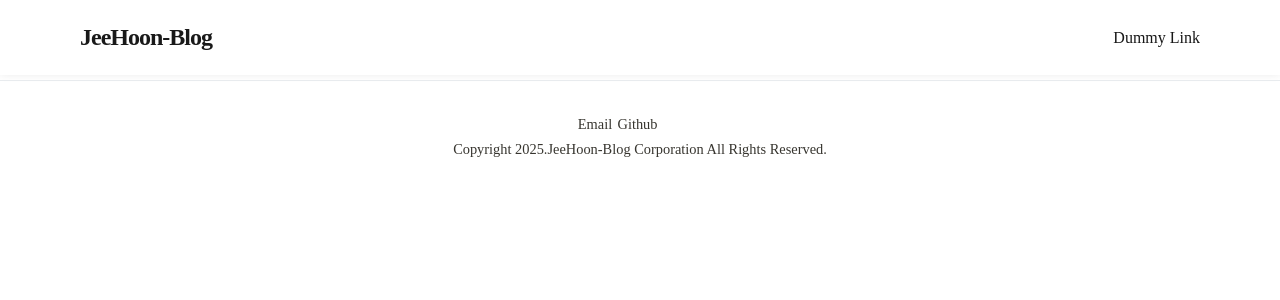
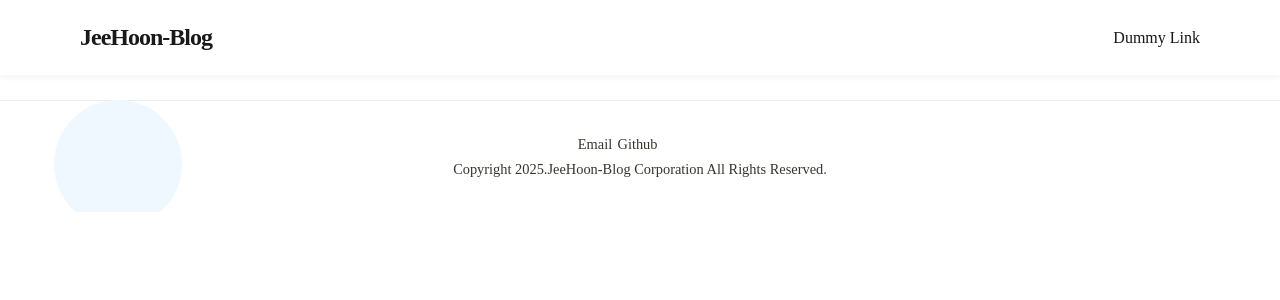
Before and after one commit to gkstj8300/jeehoon-blog, a Next.js app in the folder frontend/: page / in a window 1280 px wide. Shown: the top 300 px of the page. Built offline with nearby package versions, Linux system fonts and the light colour scheme; a web font is replaced by a local one.

Commit message:
feat: Profile 컴포넌트 생성 및 구현 진행중

```diff
--- a/frontend/src/components/layout/Layout.module.scss
+++ b/frontend/src/components/layout/Layout.module.scss
@@ -1,11 +1,5 @@
-.main {
-	flex-grow: 1;
-	width: 100%;
-	padding: 0 10px 80px;
+.layout {
+	margin: 0px auto;
+    padding-top: 100px;
+    max-width: 680px;
 }
-
-.childrenWrapper {
-	&:empty {
-		min-height: 100vh;
-	}
-}
--- a/frontend/src/components/layout/Layout.tsx
+++ b/frontend/src/components/layout/Layout.tsx
@@ -11,9 +11,7 @@ export const Layout: React.FC = ({ children }) => {
             <ContextProviders>
                 <Header />
                 <div className={styles.layout}>
-                    <div className={styles.main}>
-                        {children}
-                    </div>
+                    {children}
                 </div>
                 <Footer />
             </ContextProviders>
--- a/frontend/src/components/home/Home.tsx
+++ b/frontend/src/components/pages/Home/Home.tsx
@@ -1,5 +1,6 @@
 import React from "react";
 import styles from './Home.module.scss';
+import { Profile } from '@/components/pages/Profile';
 
 type Props = {
     className?: string;
@@ -8,6 +9,7 @@ type Props = {
 export const Home: React.FC<Props> = () => {
     return (
         <div className={styles.home}>
+            <Profile />
         </div>
     );
 };
--- /dev/null
+++ b/frontend/src/components/pages/Profile/Profile.module.scss
@@ -0,0 +1,44 @@
+.container {
+    position: relative;
+}
+
+.profile {
+    display: flex;
+    align-items: center;
+    flex-direction: column;
+    position: absolute;
+    right: 112%;
+    top: 0px;
+    width: 200px;
+    height: 100px;
+    font-size: 16px;
+}
+
+.image {
+    flex: 0 0 auto;
+    width: 128px;
+    height: 128px;
+    border-radius: 999px;
+    background-color: aliceblue;
+    background-size: cover;
+    background-position: center center;
+}
+
+.sub {
+    width: 100%;
+}
+
+.author {
+    margin-bottom: 4.8px;
+    font-size: 24px;
+    font-weight: 700;
+    color: rgb(25, 25, 25);
+}
+
+.description {
+    margin-bottom: 11.2px;
+    line-height: 1.5;
+    font-size: 16px;
+    color: rgb(64, 64, 64);
+    white-space: nowrap;
+}
--- /dev/null
+++ b/frontend/src/components/pages/Profile/Profile.tsx
@@ -0,0 +1,17 @@
+import styles from './Profile.module.scss';
+
+export const Profile: React.FC = () => {
+    return (
+        <div className={styles.container}>
+            <div className={styles.profile}>
+                <div className={styles.image} />
+                <div className={styles.sub}>
+                    <div className={styles.author}>park_jee_hoon</div>
+                    <div className={styles.description}>
+
+                    </div>
+                </div>
+            </div>
+        </div>
+    )
+}
--- /dev/null
+++ b/frontend/src/components/pages/Profile/index.ts
@@ -0,0 +1 @@
+export { Profile } from './Profile';
--- a/frontend/src/pages/index.tsx
+++ b/frontend/src/pages/index.tsx
@@ -10,7 +10,7 @@ const Layout = dynamic<{}>(
 );
 
 const Home = dynamic(
-	() => import('@/components/home').then(module => module.Home),
+	() => import('@/components/pages/Home').then(module => module.Home),
 	{ ssr: false }
 );
 
```
Also changed, not shown: frontend/src/components/pages/Home/Home.module.scss (renamed from frontend/src/components/home/Home.module.scss), frontend/src/components/pages/Home/index.ts (renamed from frontend/src/components/home/index.ts).
